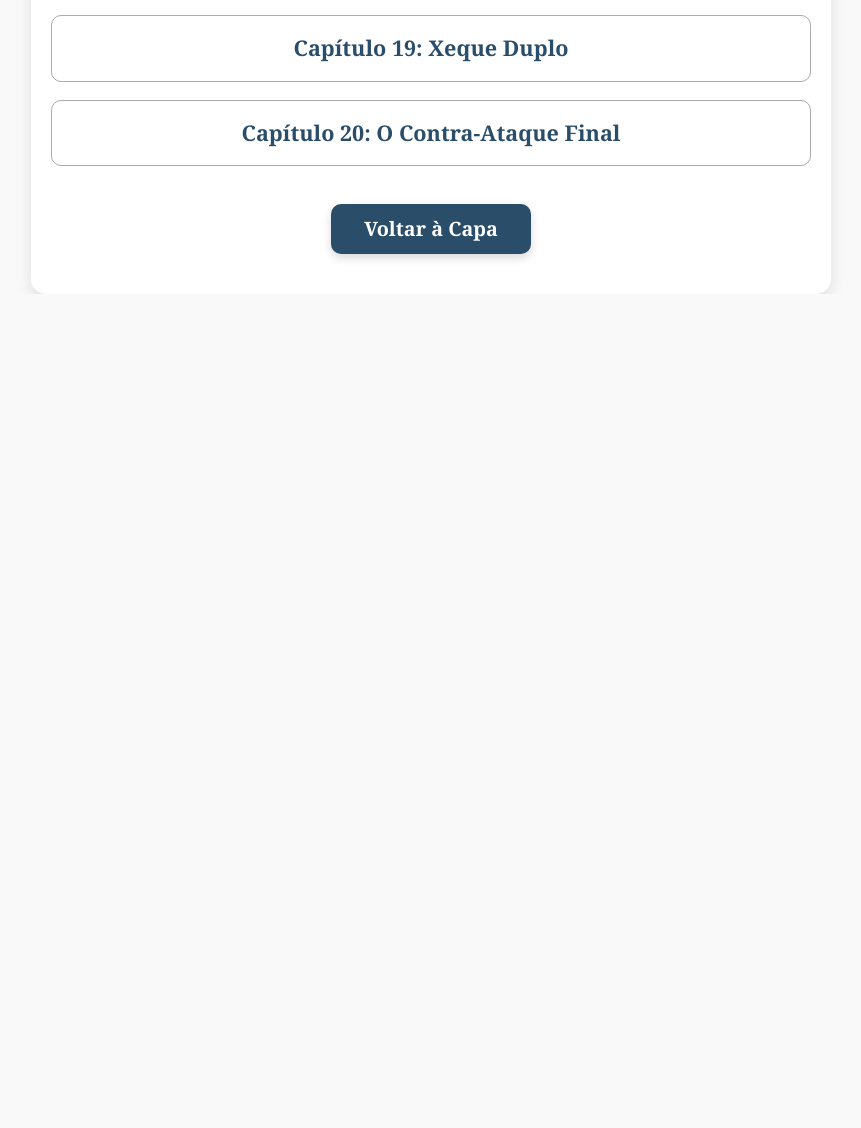
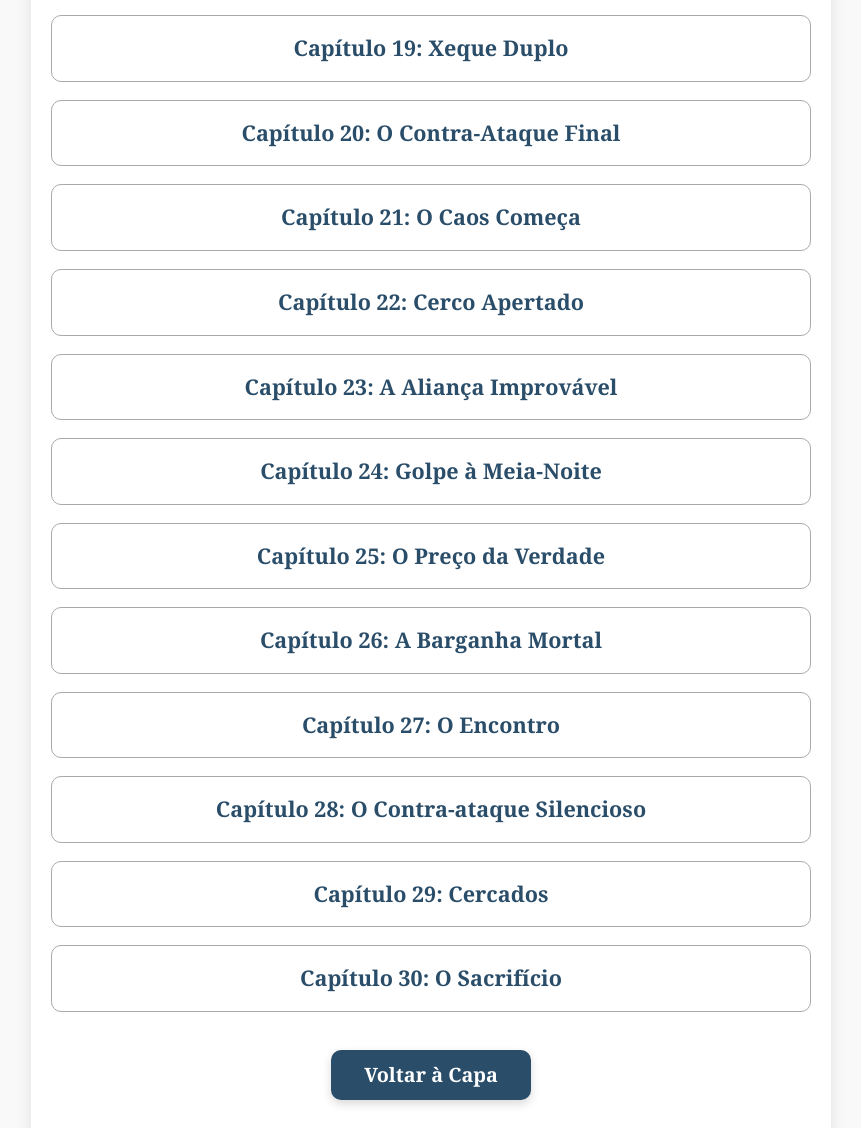
Before and after one commit to Uparchive/o-xadrez-pelo-poder, a plain HTML site: page indice.html in a window 1280 px wide. Shown: the part 1773-2901 px from the top of the page, without its empty margins (209-1070 px from the left). Before the commit the page ends 2067 px from the top, so only its background shows below. Drawn offline with Linux system fonts and the light colour scheme.

Commit message:
Add files via upload

```diff
--- a/indice.html
+++ b/indice.html
@@ -71,6 +71,16 @@
             <li id="capitulo18"><a href="capitulo18.html" onclick="setLastRead('capitulo18')">Capítulo 18: A Batalha Digital</a></li>
             <li id="capitulo19"><a href="capitulo19.html" onclick="setLastRead('capitulo19')">Capítulo 19: Xeque Duplo</a></li>
             <li id="capitulo20"><a href="capitulo20.html" onclick="setLastRead('capitulo20')">Capítulo 20: O Contra-Ataque Final</a></li>
+            <li id="capitulo21"><a href="capitulo21.html" onclick="setLastRead('capitulo21')">Capítulo 21: O Caos Começa</a></li>
+            <li id="capitulo22"><a href="capitulo22.html" onclick="setLastRead('capitulo22')">Capítulo 22: Cerco Apertado</a></li>
+            <li id="capitulo23"><a href="capitulo23.html" onclick="setLastRead('capitulo23')">Capítulo 23: A Aliança Improvável</a></li>
+            <li id="capitulo24"><a href="capitulo24.html" onclick="setLastRead('capitulo24')">Capítulo 24: Golpe à Meia-Noite</a></li>
+            <li id="capitulo25"><a href="capitulo25.html" onclick="setLastRead('capitulo25')">Capítulo 25: O Preço da Verdade</a></li>
+            <li id="capitulo26"><a href="capitulo26.html" onclick="setLastRead('capitulo26')">Capítulo 26: A Barganha Mortal</a></li>
+            <li id="capitulo27"><a href="capitulo27.html" onclick="setLastRead('capitulo27')">Capítulo 27: O Encontro</a></li>
+            <li id="capitulo28"><a href="capitulo28.html" onclick="setLastRead('capitulo28')">Capítulo 28: O Contra-ataque Silencioso</a></li>
+            <li id="capitulo29"><a href="capitulo29.html" onclick="setLastRead('capitulo29')">Capítulo 29: Cercados</a></li>
+            <li id="capitulo30"><a href="capitulo30.html" onclick="setLastRead('capitulo30')">Capítulo 30: O Sacrifício</a></li>
         </ul>
         <a href="index.html" class="back-button">Voltar à Capa</a>
     </div>
```
